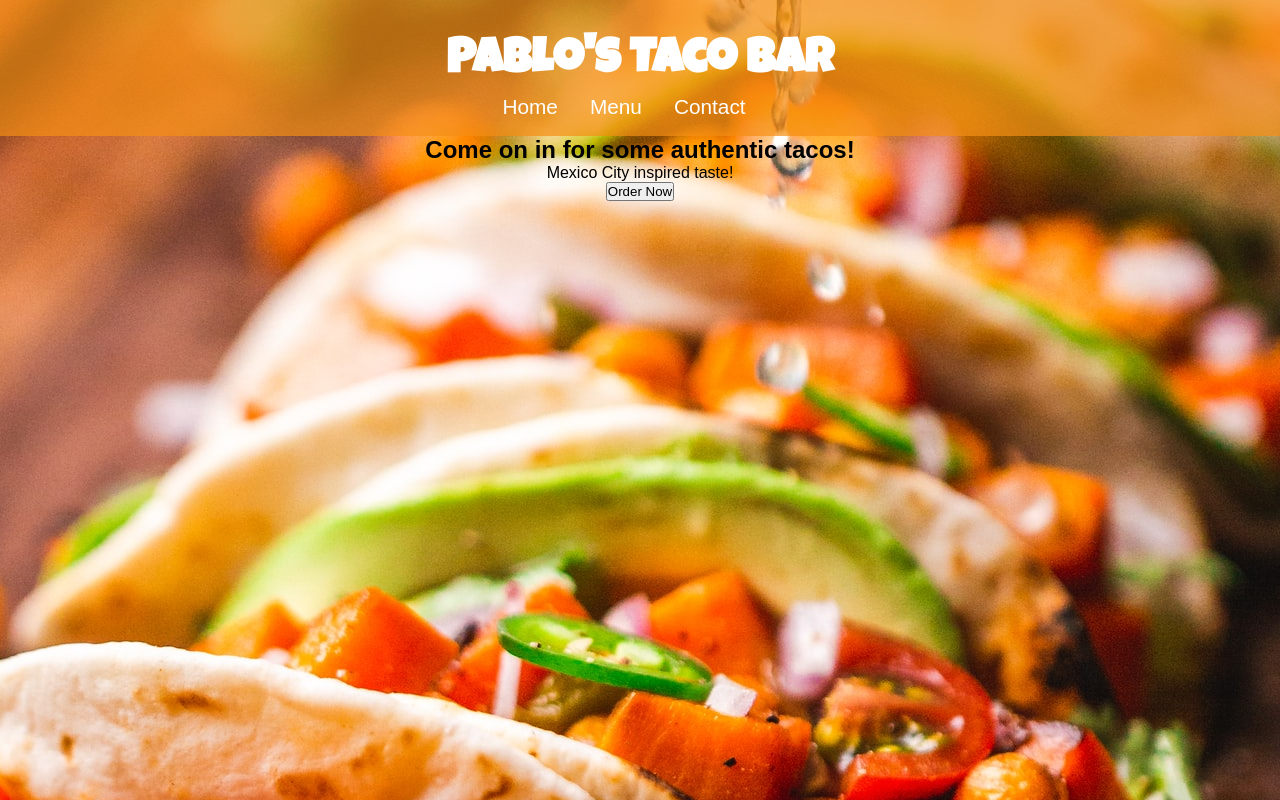
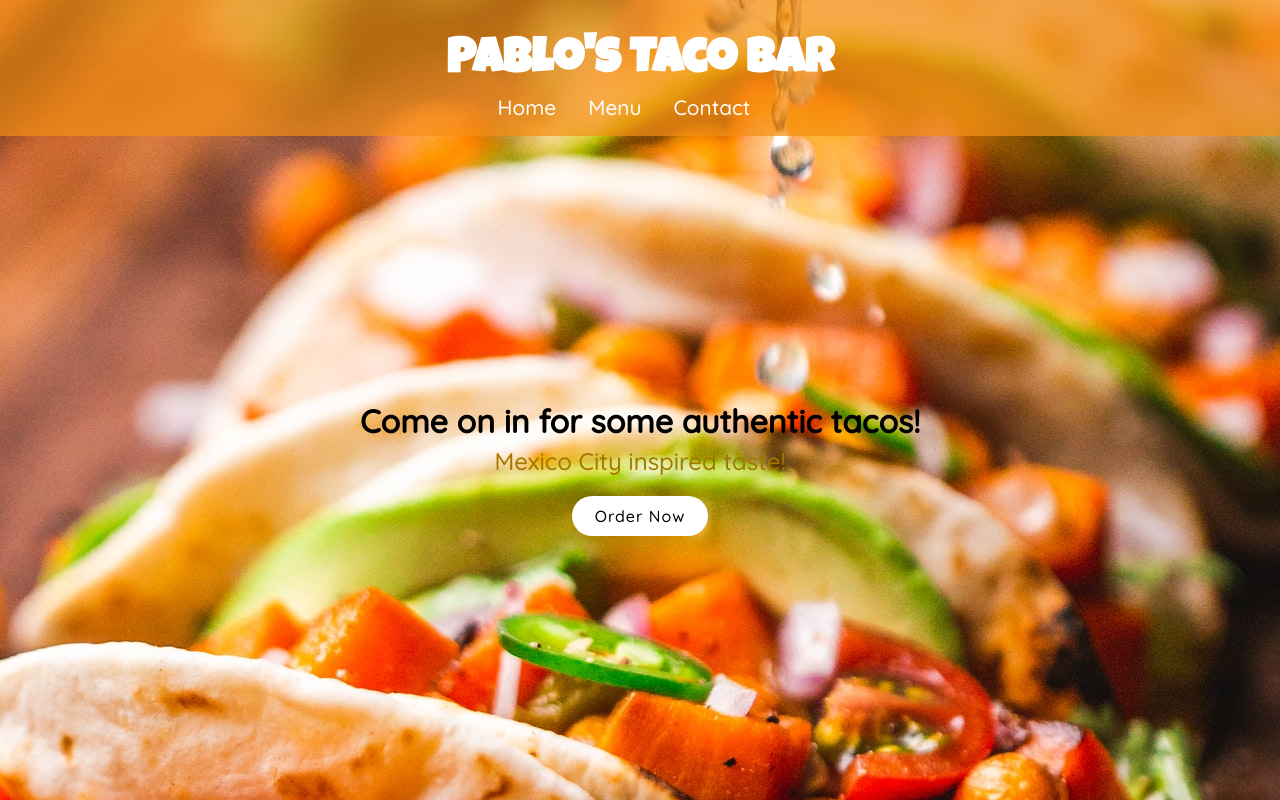
Before and after one commit to Apurcell88/restaurant, a website built with webpack: page dist/index.html in a window 1280 px wide. Both pictures are taken after a click on the button "Home". Built offline with nearby package versions, Linux system fonts and the light colour scheme.

Commit message:
Home module is finished along with the styling.

```diff
--- /dev/null
+++ b/src/home.js
@@ -0,0 +1,34 @@
+function createHome() {
+    const home = document.createElement('div');
+
+    const descriptionContainer = document.createElement('div');
+    descriptionContainer.classList.add('description-container');
+    home.appendChild(descriptionContainer);
+
+    const descriptionTop = document.createElement('h2');
+    descriptionTop.innerText = 'Come on in for some authentic tacos!';
+    descriptionTop.classList.add('description-top');
+
+    const descriptionBottom = document.createElement('p');
+    descriptionBottom.innerText = 'Mexico City inspired taste!';
+    descriptionBottom.classList.add('description-bottom');
+
+    const orderBtn = document.createElement('button');
+    orderBtn.innerText = 'Order Now';
+    orderBtn.classList.add('order-btn');
+
+    descriptionContainer.appendChild(descriptionTop);
+    descriptionContainer.appendChild(descriptionBottom);
+    descriptionContainer.appendChild(orderBtn);
+
+    return home;
+}
+
+function loadHome() {
+    const main = document.querySelector('.main');
+    main.innerText = '';
+    main.classList.add('main')
+    main.appendChild(createHome());
+}
+
+export default loadHome;
--- a/src/index.js
+++ b/src/index.js
@@ -2,10 +2,4 @@
 import './style.css';
 import loadPage from './page-load';
 
-const content = document.querySelector('#content');
-
-function init() {
-    loadPage();
-}
-
-init();
+loadPage();
--- a/src/page-load.js
+++ b/src/page-load.js
@@ -1,3 +1,5 @@
+import loadHome from "./home";
+
 function createHeader() {
     const header = document.createElement('div');
     header.classList.add('header');
@@ -20,16 +22,20 @@ function createNav() {
     const homeBtn = document.createElement('button');
     homeBtn.innerText = 'Home';
     homeBtn.classList.add('nav-btn');
-    nav.appendChild(homeBtn);
+    homeBtn.addEventListener('click', (e) => {
+        loadHome();
+    });
 
     const menuBtn = document.createElement('button');
     menuBtn.innerText = 'Menu';
     menuBtn.classList.add('nav-btn');
-    nav.appendChild(menuBtn);
 
     const contactBtn = document.createElement('button');
     contactBtn.innerText = 'Contact';
     contactBtn.classList.add('nav-btn');
+
+    nav.appendChild(homeBtn);
+    nav.appendChild(menuBtn);
     nav.appendChild(contactBtn);
 
     return nav;
@@ -39,33 +45,16 @@ function createMain() {
     const main = document.createElement('main');
     main.classList.add('main');
 
-    const descriptionContainer = document.createElement('div');
-    descriptionContainer.classList.add('description-container');
-    main.appendChild(descriptionContainer);
-
-    const descriptionTop = document.createElement('h2');
-    descriptionTop.innerText = 'Come on in for some authentic tacos!';
-    descriptionContainer.appendChild(descriptionTop);
-
-    const descriptionBottom = document.createElement('p');
-    descriptionBottom.innerText = 'Mexico City inspired taste!';
-    descriptionContainer.appendChild(descriptionBottom);
-
-    const orderBtn = document.createElement('button');
-    orderBtn.innerText = 'Order Now';
-    descriptionContainer.appendChild(orderBtn);
-
     return main;
 };
 
 function loadPage() {
     const content = document.querySelector('#content');
 
-    const header = createHeader();
-    content.appendChild(header);
+    content.appendChild(createHeader())
+    content.appendChild(createMain());
+    // content.appendChild(loadHome());
 
-    const main = createMain();
-    content.appendChild(main);
 }
 
 export default loadPage;
--- a/src/style.css
+++ b/src/style.css
@@ -1,3 +1,8 @@
+:root {
+    --white: white;
+    --orange: rgba(245, 143, 20, 0.7);
+}
+
 * {
     box-sizing: border-box;
     margin: 0;
@@ -15,7 +20,7 @@ body {
     font-family: 'Luckiest Guy', cursive;
     padding-top: 2.4rem;
     font-size: 3rem;
-    color: white;
+    color: var(--white);
     height: 50%;
 }
 
@@ -32,7 +37,7 @@ body {
     align-items: center;
     width: 100vw;
     height: 17vh;
-    background-color: rgba(245, 143, 20, 0.7);
+    background-color: var(--orange);
 }
 
 .nav {
@@ -43,7 +48,7 @@ body {
 
 .nav-btn {
     font-weight: 400;
-    color: white;
+    color: var(--white);
     background-color: rgba(245, 143, 20, 0);
     border: none;
     height: 3rem;
@@ -57,11 +62,12 @@ body {
 }
 /* ------------------------------------------------------ */
 
-/* ------------------ Home Page Main -------------------- */
+/* ------------------ Home Page -------------------- */
 .main {
     display: flex;
     flex-direction: column;
     height: 83vh;
+    justify-content: center;
 }
 
 .description-container {
@@ -69,3 +75,37 @@ body {
     flex-direction: column;
     align-items: center;
 }
+
+.description-top {
+    font-size: 2rem;
+    text-align: center;
+    margin-bottom: 5px;
+}
+
+.description-bottom {
+    color: #a37800;
+    font-size: 1.5rem;
+    margin-bottom: 20px;
+    text-align: center;
+}
+
+.order-btn {
+    width: 8.5rem;
+    height: 2.5rem;
+    border-radius: 20px;
+    border: none;
+    background-color: var(--white);
+    letter-spacing: 1px;
+    font-size: 1rem;
+    transition-duration: 0.3s;
+}
+
+.order-btn:hover {
+    background:rgb(245, 143, 20);
+    color: var(--white);
+    width: 9rem;
+    height: 3rem;
+}
+/* --------------------------------------------- */
+
+/* -------------- Menu Page -------------------- */
--- a/webpack.config.js
+++ b/webpack.config.js
@@ -2,6 +2,7 @@ const path = require('path');
 
 module.exports = {
   entry: './src/index.js',
+  devtool: 'inline-source-map',
   output: {
     filename: 'main.js',
     path: path.resolve(__dirname, 'dist'),
```
Also changed, not shown: package.json (added, +25 -0 lines), src/menu.js (added, +12 -0 lines), dist/index.html, dist/main.js, 1 other file.
